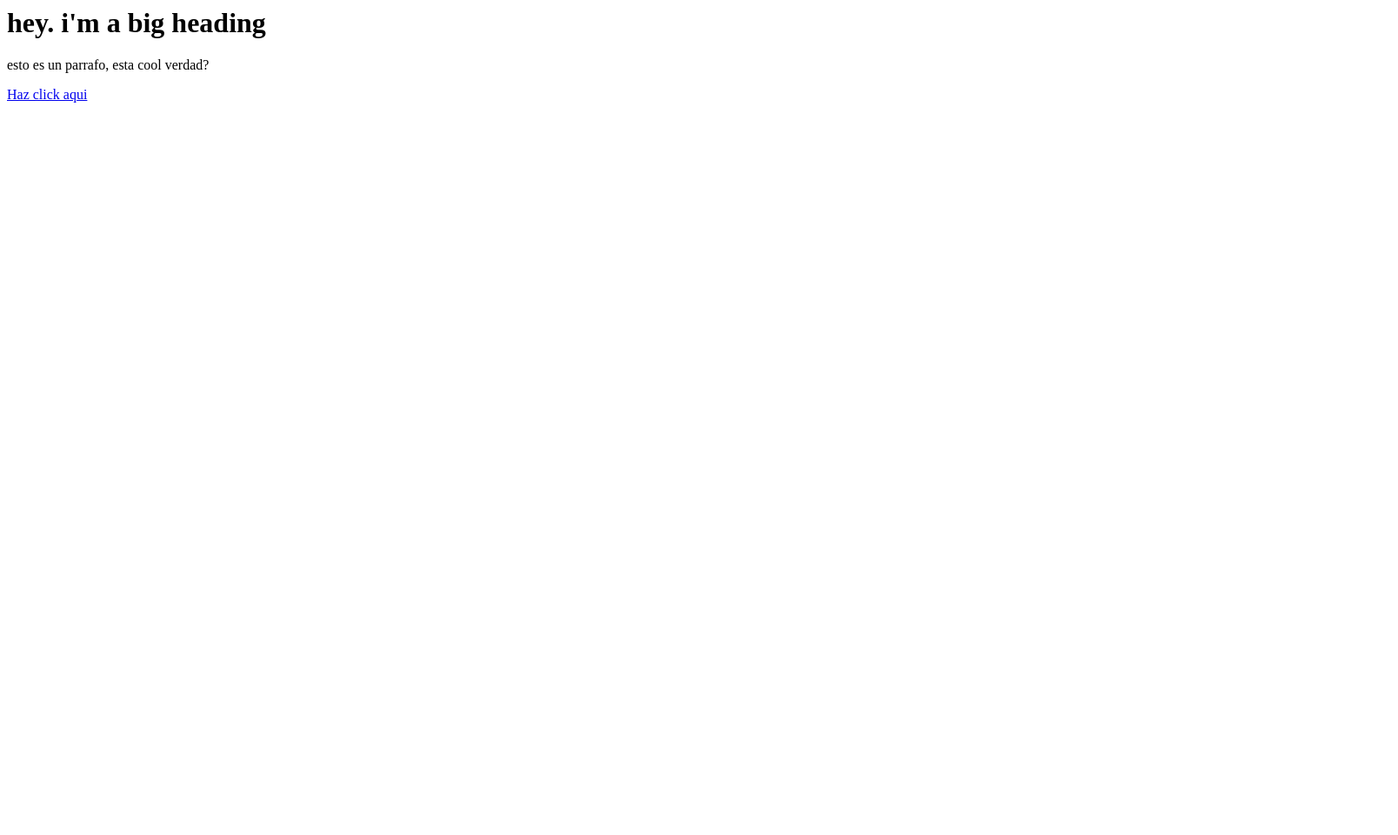
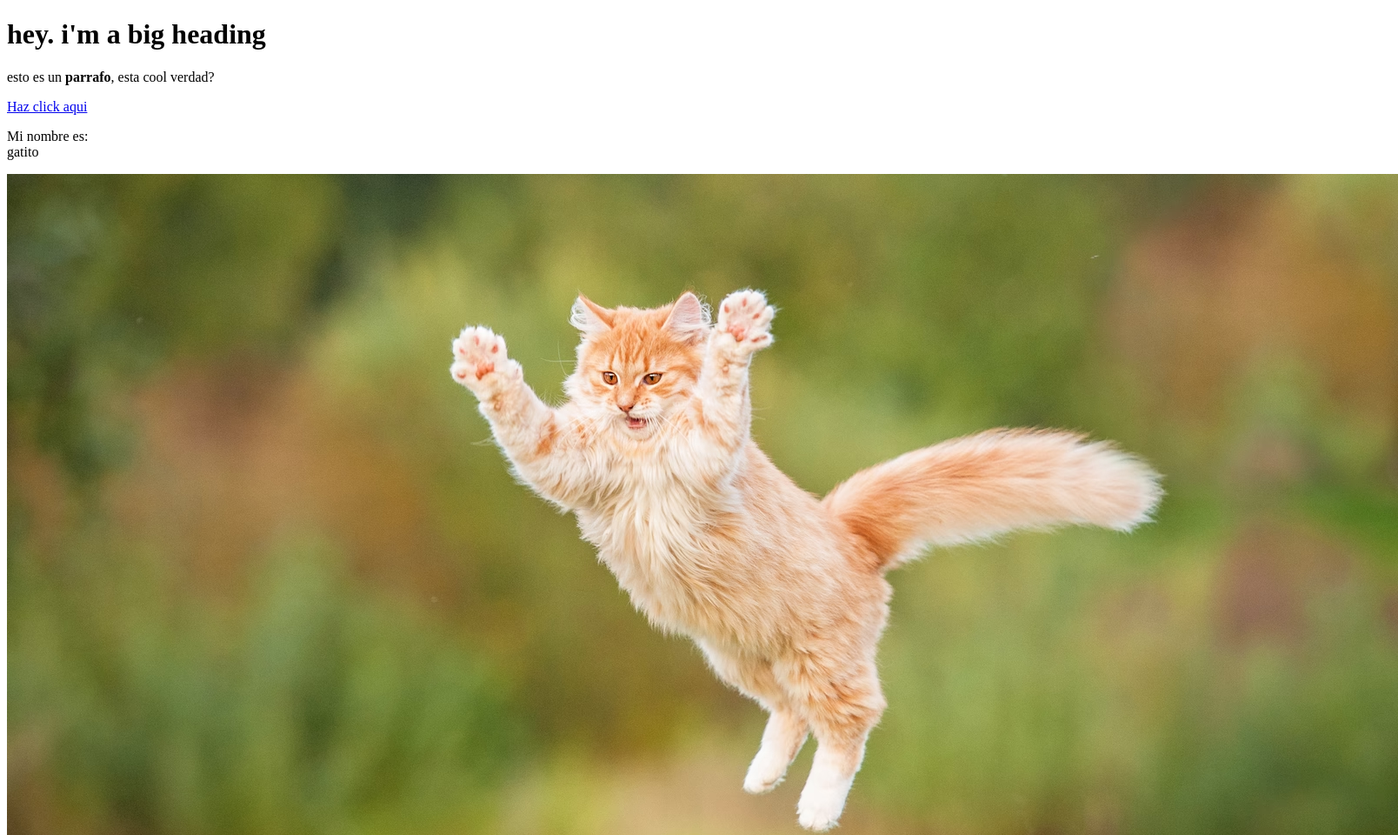
Before and after one commit to gjlm87/cartoon-hero, a plain HTML site: page test.html in a window 1280 px wide. Shown: the top 960 px of the page at 87% size, 1608 px wide, since content can reach past the window. Before the commit the page ends 800 px from the top, so only its background shows below. Drawn offline with Linux system fonts and the light colour scheme.

Commit message:
Added a cat image and a few more elements

```diff
--- a/test.html
+++ b/test.html
@@ -1,3 +1,19 @@
-<h1>hey. i'm a big heading</h1>
-<p>esto es un parrafo, esta cool verdad?</p>
-<a href="https://www.google.de" target="_blank" title="Vamos a google">Haz click aqui</a>
+<!DOCTYPE html>
+<html lang="en">
+<head>
+    <meta charset="UTF-8">
+    <meta http-equiv="X-UA-Compatible" content="IE=edge">
+    <meta name="viewport" content="width=device-width, initial-scale=1.0">
+    <title>Test Page</title>
+</head>
+<body>
+    <h1>hey. i'm a big heading</h1>
+    <p>esto es un <b>parrafo</b>, esta cool verdad?</p>
+    <a href="https://www.google.de" target="_blank" title="Vamos a google">Haz click aqui</a>
+    <p>Mi nombre es:<br>
+    gatito</p>
+
+    <img src="img/cats.avif">
+
+</body>
+</html>
```
Also changed, not shown: img/cats.avif (added).
